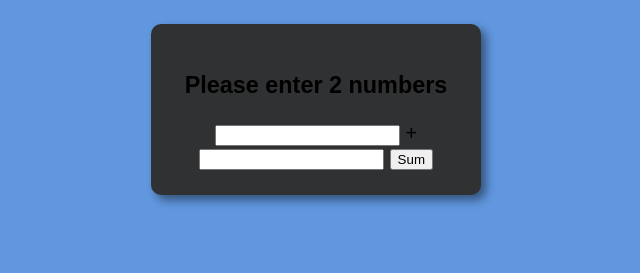
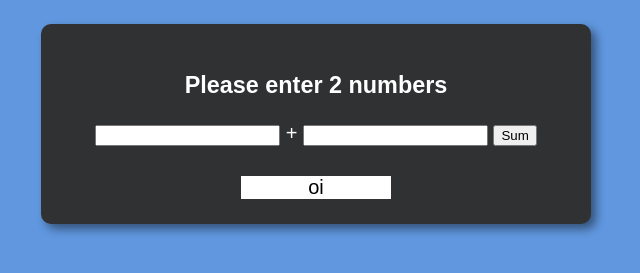
Before and after one commit to Jonathan2gomes/TestingCloud, a plain HTML site: page index.html in a window 1280 px wide. Shown: the part 75-348 px from the top of the page, without its empty margins (324-964 px from the left). Drawn offline with Linux system fonts and the light colour scheme.

Commit message:
css neves

```diff
--- a/css/style.css
+++ b/css/style.css
@@ -2,7 +2,7 @@ section {
     background-color: #303132;
     border-radius: 10px;
     padding: 25px;
-    width: 280px;
+    width: 500px;
     margin: auto;
     box-shadow: 5px 5px 10px rgba(0, 0, 0, 0.459);
 
@@ -20,8 +20,21 @@ header {
 
 #calc{
     text-align: center;
+
 }
 #res{
-    background-color: aliceblue;
-    width: 50px;
+    background-color: white;
+    width: 150px;
+
+
+    margin: auto;
+    margin-top: 30px;
 }
+
+h3{
+    color: white;
+}
+
+#add{
+    color: white;
+}
--- a/index.html
+++ b/index.html
@@ -19,11 +19,11 @@
         <h3>Please enter 2 numbers  </h3>
         <input type="number" id="n1"/>
 
-            +
+        <label id="add"> + </label>
 
         <input type="number" id="n2" />
         <input type="button" id="calc" value="Sum" onclick="sum()">
-        <div id="res">  </div>
+        <div id="res">  oi </div>
 
     </form>
 </div>
```
